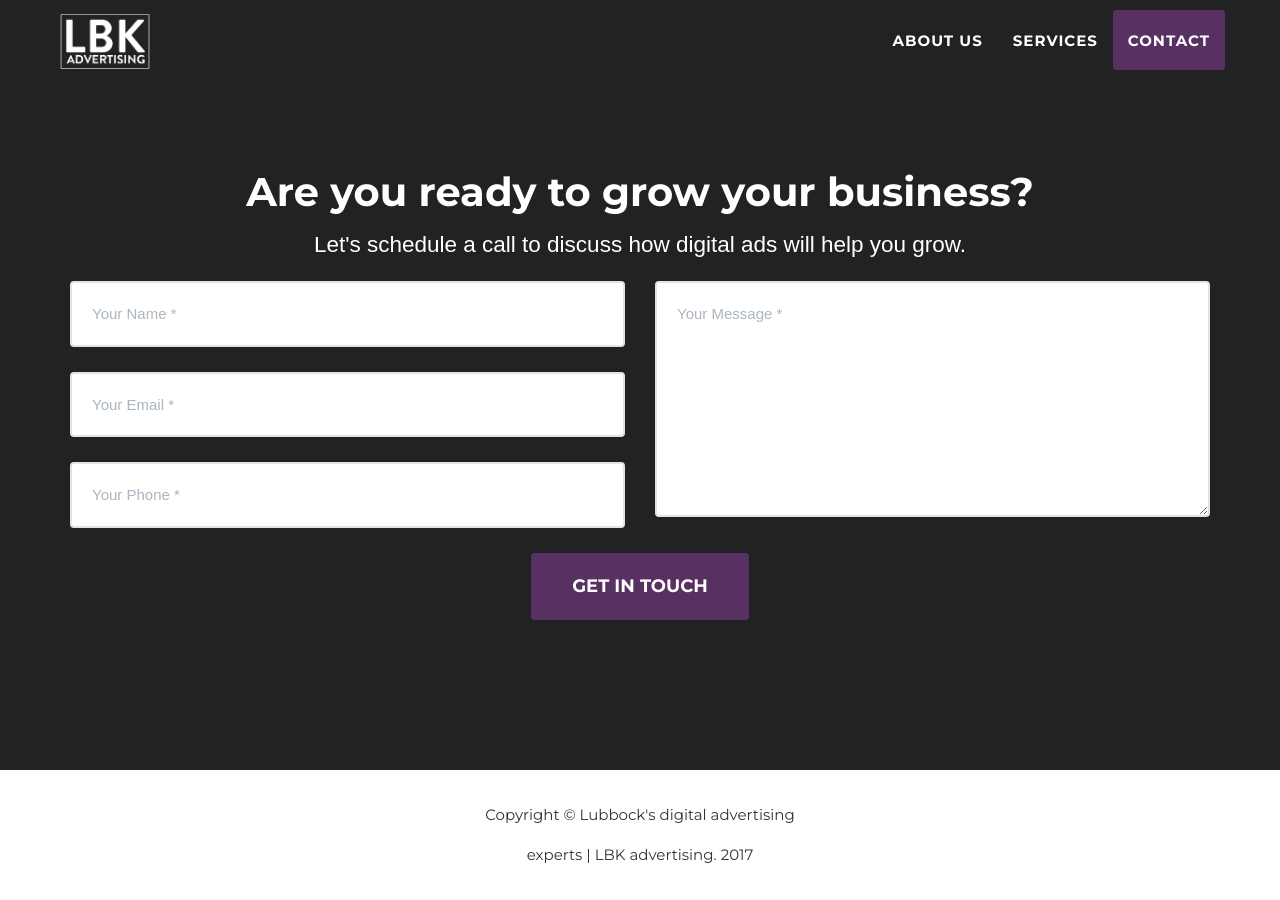
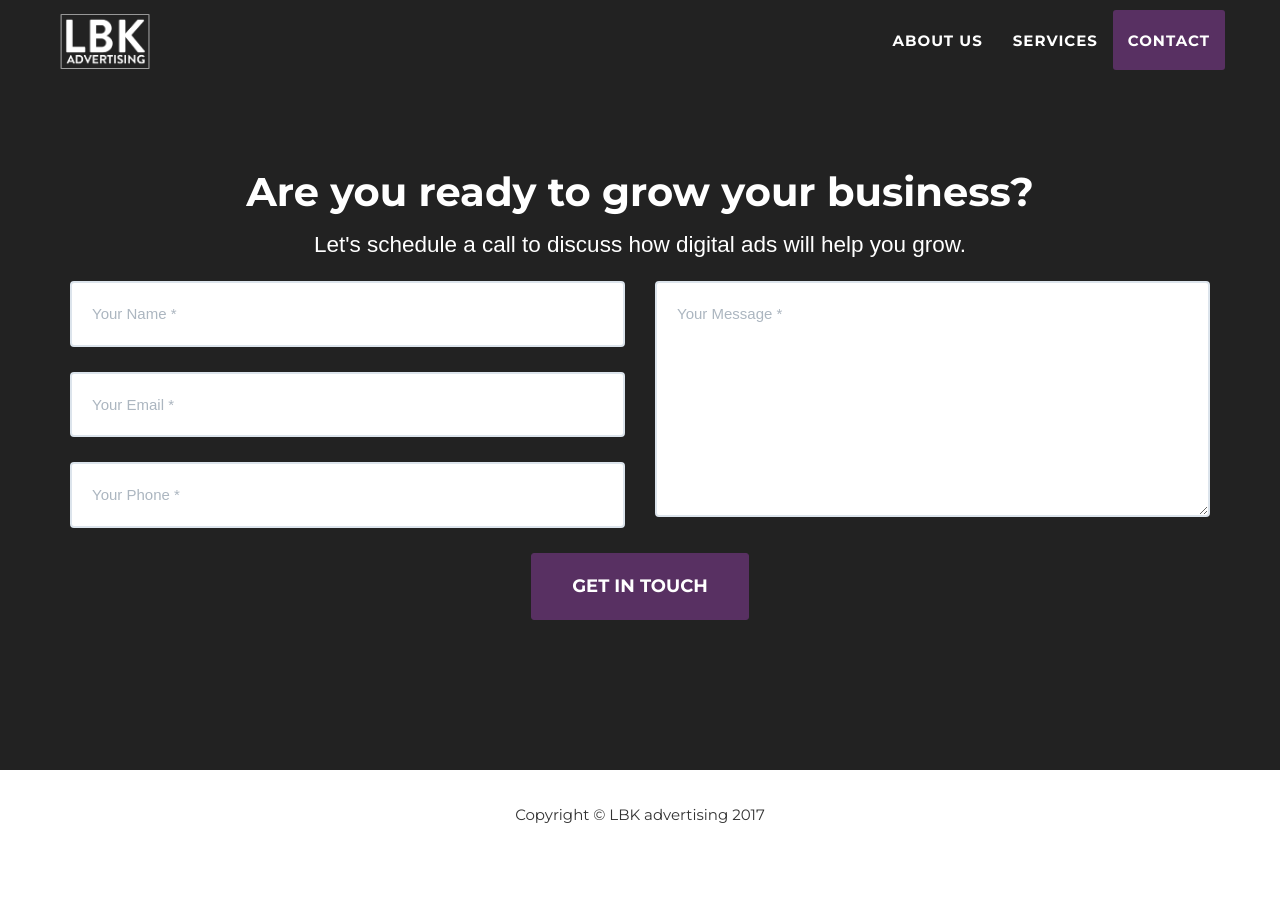
Before and after one commit to joeputnam/lbk, a Jekyll site: the page built from index.html, in a window 1280 px wide and 900 px high, scrolled down 1910 px. Built offline with Jekyll 4.4.1, drawn with Linux system fonts in a browser that asks for light colours; some web fonts are replaced; after the commit the page ends 2770 px from its top, so only the background shows below that.

Commit message:
footer content

```diff
--- a/_config.yml
+++ b/_config.yml
@@ -9,6 +9,7 @@ baseurl:
 title: "Lubbock's digital advertising experts | LBK advertising."
 email: joe@lbkadvertising.com
 description: "We run Facebook and Google ad campaigns to help local Lubbock businesses reach more customers and grow."
+footer_title: "LBK advertising"
 
 # Livereload
 livereload: true
--- a/_includes/footer.html
+++ b/_includes/footer.html
@@ -11,7 +11,7 @@
                     </ul>
                 </div>
                 <div class="col-md-4">
-                    <span class="copyright">Copyright &copy; {{ site.title }} {{ 'now' | date: "%Y" }}</span>
+                    <span class="copyright">Copyright &copy; {{ site.footer_title }} {{ 'now' | date: "%Y" }}</span>
                 </div>
                 <div class="col-md-4">
 <!--
```
